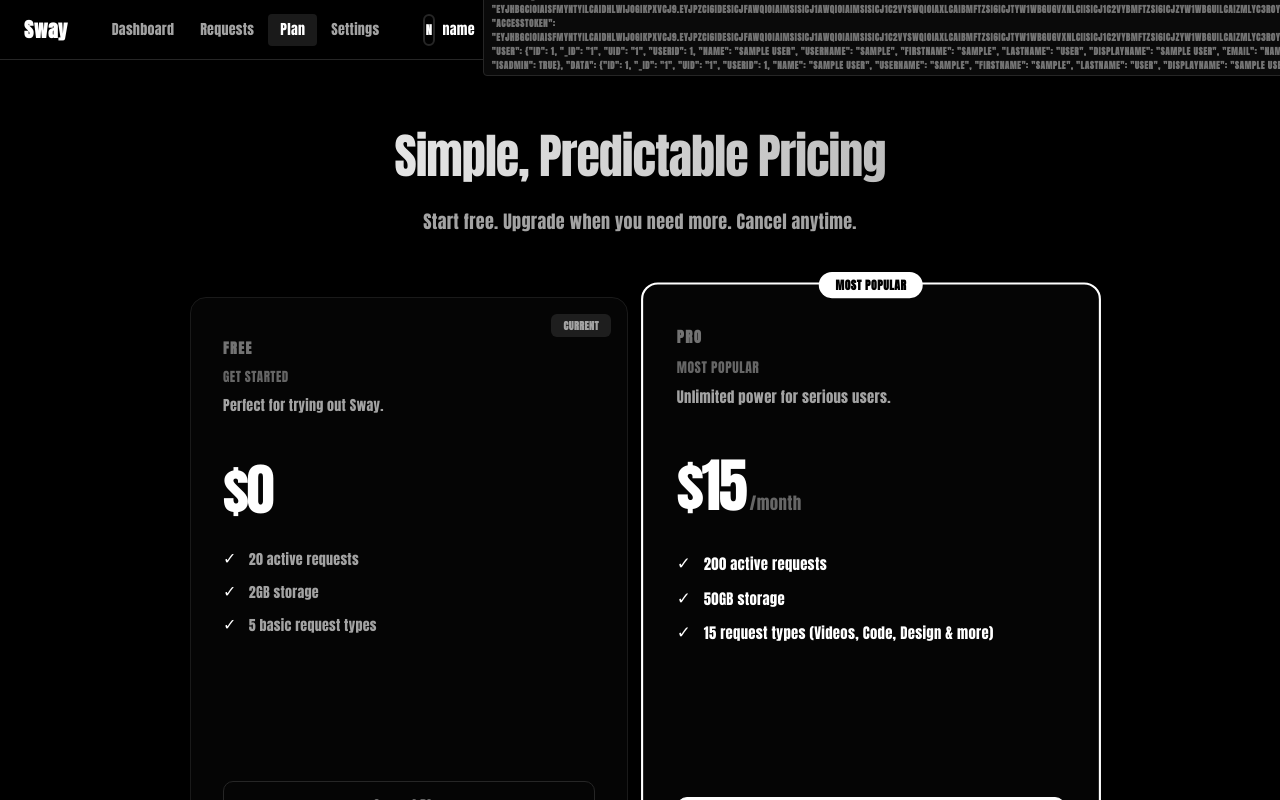
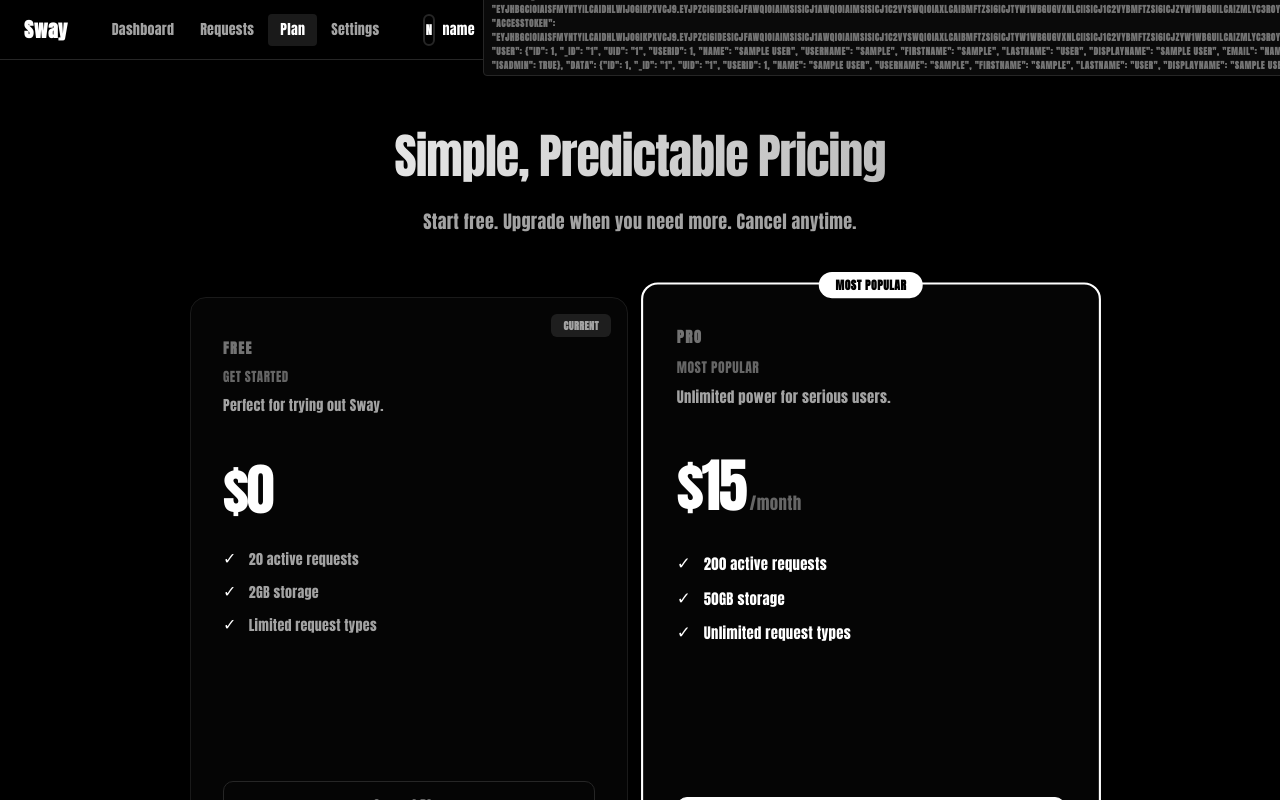
Before and after one commit to sway-dev-gh/sway, a React (Vite) app in the folder web/: page /plan in a window 1280 px wide. Shown: the top 800 px of the page. Built offline with nearby package versions, Linux system fonts and the light colour scheme; no server answers; sample sign-in values are in the browser's storage.

Commit message:
Simplify Plan page: Limited vs Unlimited request types

```diff
--- a/web/src/pages/Plan.jsx
+++ b/web/src/pages/Plan.jsx
@@ -69,7 +69,7 @@ function Plan() {
       features: [
         { text: '20 active requests', highlight: false },
         { text: '2GB storage', highlight: false },
-        { text: '5 basic request types', highlight: false }
+        { text: 'Limited request types', highlight: false }
       ]
     },
     {
@@ -83,7 +83,7 @@ function Plan() {
       features: [
         { text: '200 active requests', highlight: true },
         { text: '50GB storage', highlight: true },
-        { text: '15 request types (Videos, Code, Design & more)', highlight: true }
+        { text: 'Unlimited request types', highlight: true }
       ]
     }
   ]
```
